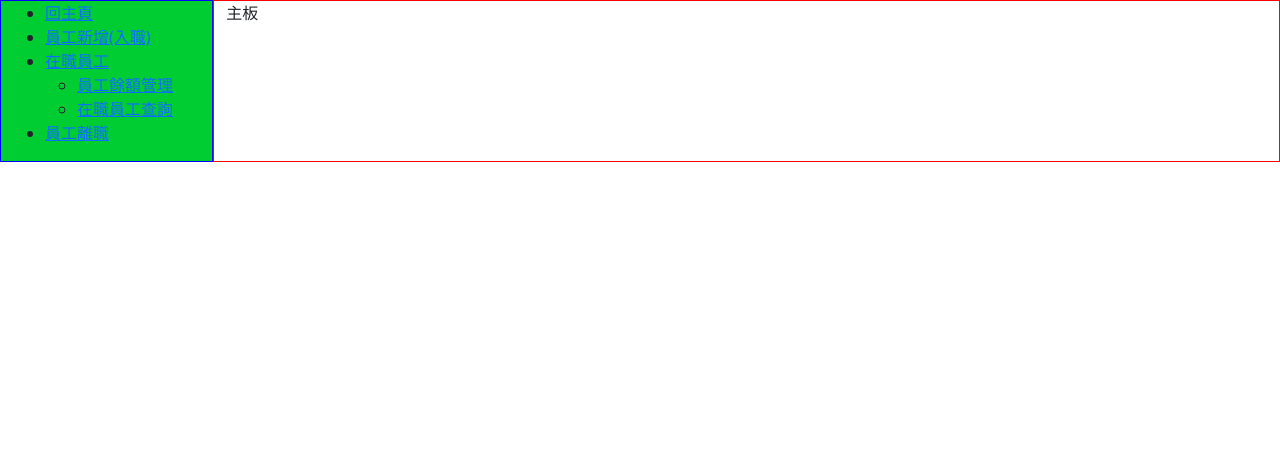
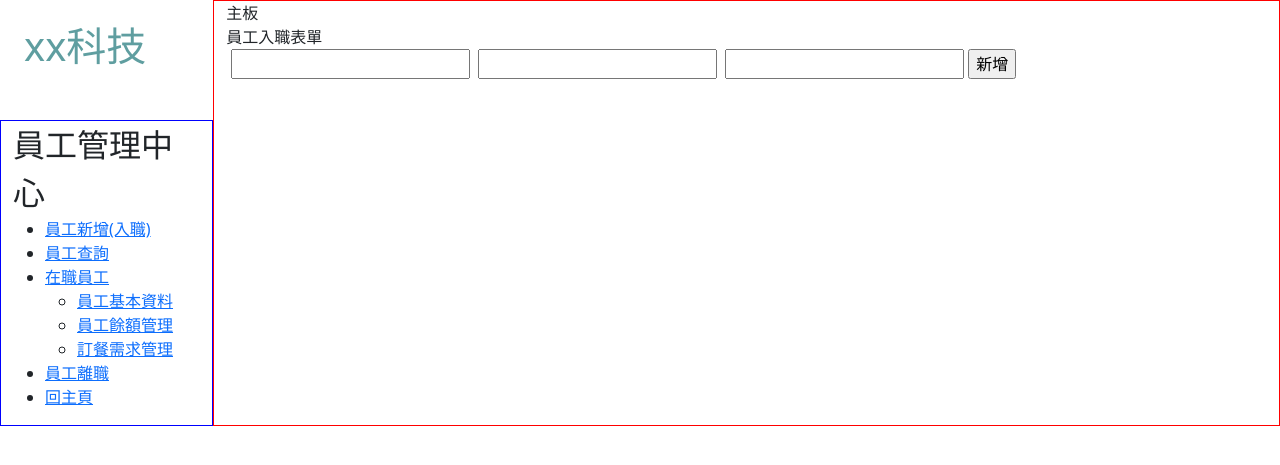
Before and after one commit to kinqston34/web_system2, a Django app: page /HRM/new_employee in a window 1280 px wide. Shown: the top 465 px of the page. Run offline with Django 5.2, Linux system fonts and the light colour scheme; some libraries are stand-ins or nearby versions.

Commit message:
HRM set search & create url

```diff
--- a/HRM/urls.py
+++ b/HRM/urls.py
@@ -3,11 +3,16 @@ from HRM import views,apps
 
 app_name = apps.HrmConfig.name
 urlpatterns = [
-    url("HRM/$",views.index,name="index"),
-    url("HRM/login",views.login,name="login"),
-    url("HRM/logout",views.logout,name="logout"),
-    url("HRM/employee",views.employee,name="employee"),
-    url("HRM/new_employee",views.new_employee,name="new_employee"),
-    url("HRM/staff",views.staff,name="staff"),
-    url("HRM/food_order",views.food_order,name="food_order"),
+    url("^HRM/$",views.index,name="index"),
+    url("^HRM/login",views.login,name="login"),
+    url("^HRM/logout",views.logout,name="logout"),
+    url("^HRM/employee",views.employee,name="employee"),
+    url("^HRM/new_employee",views.new_employee,name="new_employee"),
+    url("^HRM/search_employee",views.search_employee,name="search_employee"),
+    url("^HRM/staff",views.staff,name="staff"),
+    url("^HRM/staff/balance",views.staff,name="balance"),
+    url("^HRM/staff/order_requirement",views.staff,name="order_requirement"),
+    url("^HRM/staff/base",views.staff,name="base"),
+    url("^HRM/resign",views.resign,name="resign"),
+
 ]
--- a/HRM/views.py
+++ b/HRM/views.py
@@ -13,14 +13,30 @@ def login(request):
 def logout(request):
     return redirect("HRM:login")
 
+#========員工管理=========#
 def employee(request):
     return render(request,"HRM/employee.html")
 
-def new_employee(request):
-    return render(request,"HRM/employee_extend.html")
+def new_employee(request):     #員工入職
+    return render(request,"HRM/employee_extend.html",{"view":"new_employee"})
 
-def staff(request):
-    return render(request,"HRM/employee_extend.html")
+def search_employee(request):    #員工查詢
 
-def food_order(request):
-    return render(request,"HRM/food_order.html")
+    if request.method == "POST":
+        mode = request.POST.get("mode")
+        print(mode)
+    return render(request,"HRM/employee_extend.html",{"view":"search_employee"})
+
+def staff(request):            #在職員工
+    ref = {"view":"staff"}
+    if "base" in request.path_info:
+        ref["function"] = "base"
+    elif "balance" in request.path_info:    #員工餘額管理
+        ref["function"] = "balance"
+    elif "order_requirement" in request.path_info:  #訂餐需求管理
+        ref["function"] = "order_requirement"
+
+    return render(request,"HRM/employee_extend.html",ref)
+
+def resign(request):           #離職員工
+    return render(request,"HRM/employee_extend.html",{"view":"resign"})
--- /dev/null
+++ b/static/css/HRM.css
@@ -0,0 +1,26 @@
+
+@media screen and (min-width:5.8in) {
+    .logo{
+        margin-top: 2vh;
+        position: absolute;
+        font-size: 40px;
+        margin-left: 3vh;
+        color:cadetblue;
+    }
+
+    .list{
+        border: 1px solid blue;
+        margin-top: 15vh;
+    }
+
+    .title{
+        font-size: 32px;
+    }
+}
+
+@media screen and (max-width:5.8in) {
+    .logo{
+        display: none;
+        font-size: 24px;
+    }
+}
--- a/templates/HRM/employee.html
+++ b/templates/HRM/employee.html
@@ -6,29 +6,43 @@
     <meta name="viewport" content="width=device-width, initial-scale=1.0">
     <title>員工管理中心</title>
     {%bootstrap_css%}{%bootstrap_javascript%}
+
+    {% load static %}
+    <link rel="stylesheet" href="{% static 'css/HRM.css' %}">
 </head>
 <body>
+    <div class="logo">xx科技</div>
     <div class="container-fluid">
         <div class="row">
-            <div class="col-2" style="border: 1px solid blue ; background-color: rgb(0,205,50)">
+
+            <div class="col-2 list">
+                <div class="title">員工管理中心</div>
                 <ul>
-                    <li><a href="{% url 'HRM:index' %}">回主頁</a></li>
                     <li><a href="{% url 'HRM:new_employee' %}">員工新增(入職)</a></li>
+                    <li><a href="{% url 'HRM:search_employee' %}">員工查詢</a></li>
                     <li><a href="{% url 'HRM:staff' %}">在職員工</a></li>
                     <ul>
-                        <li><a href="">員工餘額管理</a></li>
-                        <li><a href="">在職員工查詢</a></li>
+                        <li><a href="{% url 'HRM:base' %}">員工基本資料</a></li>
+                        <li><a href="{% url 'HRM:balance' %}">員工餘額管理</a></li>
+                        <li><a href="{% url 'HRM:order_requirement' %}">訂餐需求管理</a></li>
                     </ul>
-                    <li><a href="">員工離職</a></li>
+                    <li><a href="{% url 'HRM:resign' %}">員工離職</a></li>
+
+                    <li><a href="{% url 'HRM:index' %}">回主頁</a></li>
                 </ul>
             </div>
             <div class="col" style="border: 1px solid red">
                 主板
                 {% if view == "new_employee" %}
                     {% block new_employee %}{% endblock new_employee %}
+                {% elif view == "search_employee" %}
+                    {% block search_employee %}{% endblock search_employee %}
                 {% elif view == "staff" %}
                     {% block staff %}{% endblock staff %}
+                {% elif view == "resign" %}
+                    {% block resign %}{% endblock resign %}
                 {% else %}
+
                 {% endif %}
             </div>
         </div>
--- a/templates/HRM/employee_extend.html
+++ b/templates/HRM/employee_extend.html
@@ -15,7 +15,33 @@
 
 {% endblock new_employee %}
 
+{% block search_employee %}
+<div>員工查詢</div>
+<form action="{% url 'HRM:search_employee' %}" method="post">
+    {% csrf_token %}
+    <label for="mode">選擇查詢方式</label>
+    <select name="mode" id="mode">
+        <option value="name">員工姓名</option>
+        <option value="id">員工id</option>
+    </select>
+    <button type="submit">查詢</button>
+</form>
+
+{% endblock search_employee %}
+
 {% block staff %}
-<div>在職員工</div>
+    {% if function == "base" %}
+        <div>員工基本資料</div>
+    {% elif function == "balance" %}
+        <div>員工餘額管理</div>
+    {% elif function == "order_requirement" %}
+        <div>員工訂餐管理</div>
+    {% else %}
+        <div>在職員工</div>
+    {% endif %}
+{% endblock staff %}
 
-{% endblock staff %}
+{% block resign %}
+<div>員工離職</div>
+
+{% endblock resign %}
--- a/templates/HRM/index.html
+++ b/templates/HRM/index.html
@@ -3,12 +3,12 @@
 <head>
     <meta charset="UTF-8">
     <meta name="viewport" content="width=device-width, initial-scale=1.0">
-    <title>人事管理系統</title>
+    <title>員工管理系統</title>
 </head>
 <body>
     <a href="{% url 'HRM:logout' %}">登出</a>
 
     <a href="{% url 'HRM:employee' %}">員工管理</a>
-    <a href="{% url 'HRM:food_order' %}">訂餐系統</a>
+
 </body>
 </html>
--- a/templates/HRM/login.html
+++ b/templates/HRM/login.html
@@ -4,7 +4,7 @@
 <head>
     <meta charset="UTF-8">
     <meta name="viewport" content="width=device-width, initial-scale=1.0">
-    <title>人事管理系統登入</title>
+    <title>員工管理系統登入</title>
 
     {% bootstrap_css %} {% bootstrap_javascript%}
 
@@ -16,7 +16,7 @@
         <header class="container title">
             <div class="row align-content-center">
                 <div class="col text-center">
-                    人事管理系統
+                    員工管理系統
                 </div>
             </div>
         </header>
--- a/templates/index.html
+++ b/templates/index.html
@@ -27,7 +27,7 @@
                 </a>
 
                 <ul class="dropdown-menu">
-                    <li class="dropdown-item"><a href="{% url 'login' %}">登入</a></li>
+                    <li class="dropdown-item"><a href="{% url 'mainapp:login' %}">登入</a></li>
                     <li class="dropdown-item"><a href="">註冊</a></li>
                     <li class="dropdown-item"><a href=""></a></li>
                 </ul>
```
Also changed, not shown: templates/HRM/food_order.html (deleted, +0 -26 lines), README.md.
